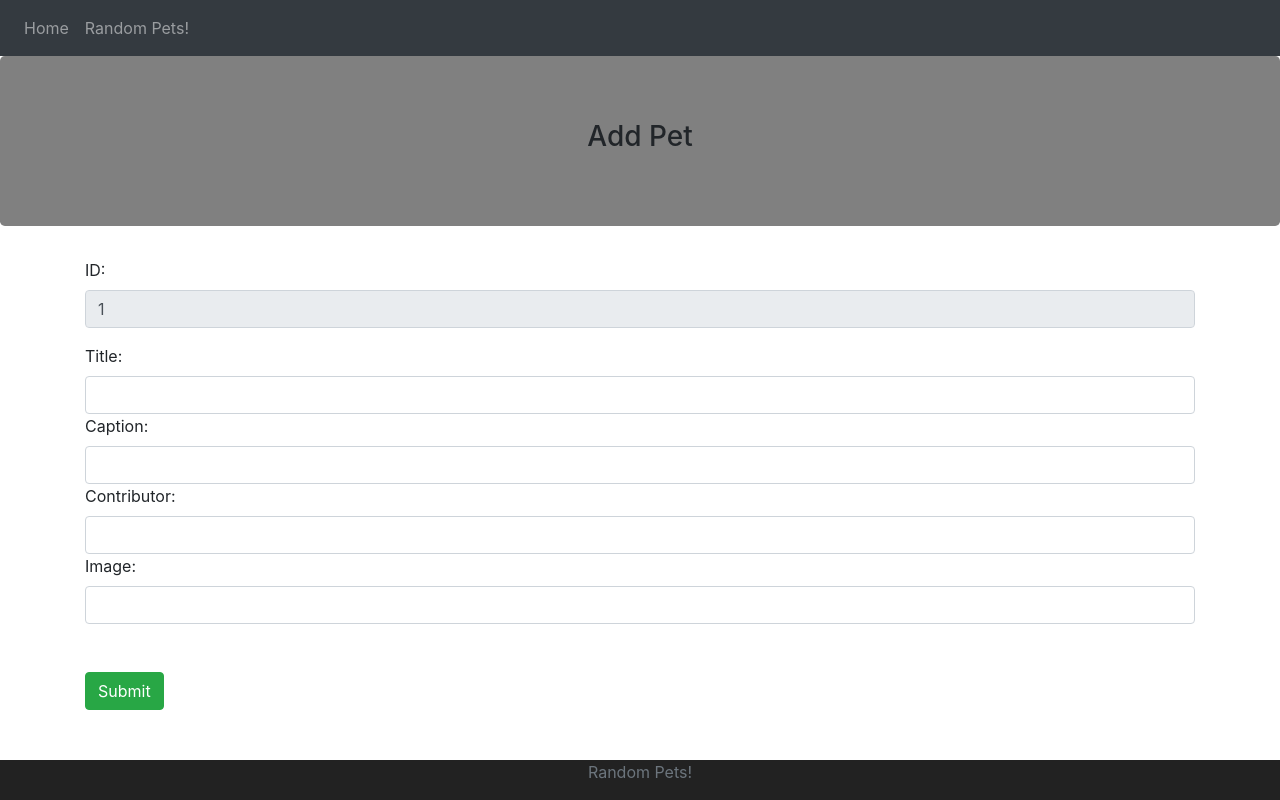
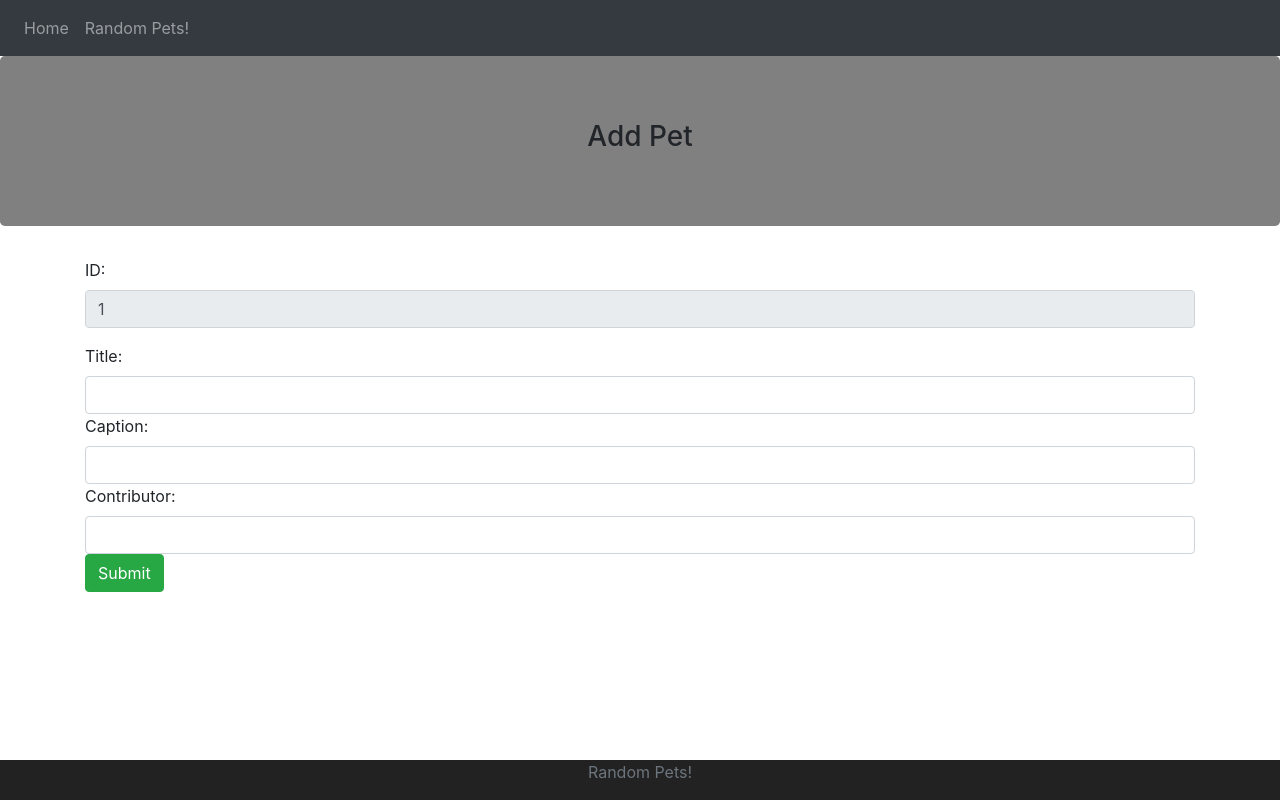
Before and after one commit to zws2/random-pet, a React (Create React App) app in the folder random_pet_frontend/: page /thePet/1 in a window 1280 px wide. Built offline with nearby package versions, Linux system fonts and the light colour scheme.

Commit message:
fixed add pet to work without uploading an image

```diff
--- a/random_pet_frontend/src/component/pet/AddPet.jsx
+++ b/random_pet_frontend/src/component/pet/AddPet.jsx
@@ -27,8 +27,8 @@ class AddPet extends Component {
             id: this.state.id,
             title: this.state.title,
             caption: this.state.caption,
-            contributor: this.state.contributor,
-            img: this.state.img
+            contributor: this.state.contributor
+//             img: this.state.img
         }
         PetDataService.createPet(pet)
             .then(this.props.history.push(`/PetRegistry`))
@@ -63,10 +63,10 @@ class AddPet extends Component {
                             <label>Contributor:</label>
                             <input className="form-control" type="text" name="contributor" onChange={this.handleChange}/>
                         </div>
-                        <div>
-                            <label>Image:</label>
-                            <input className="form-control" type="text" name="img" onChange={this.handleChange}/>
-                        </div><br/><br/>
+{/*                         <div> */}
+{/*                             <label>Image:</label> */}
+{/*                             <input className="form-control" type="text" name="img" onChange={this.handleChange}/> */}
+{/*                         </div><br/><br/> */}
                         <button className="btn btn-success" type="submit">Submit</button><br/><br/>
                     </form><br/><br/>
                 </div>
```
